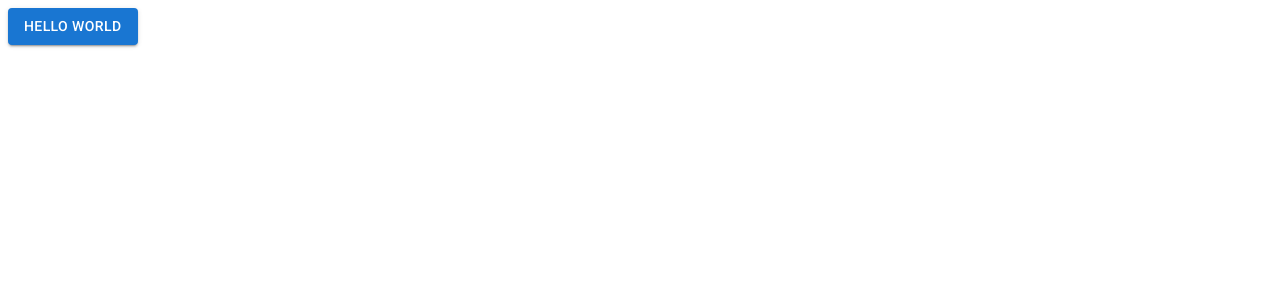
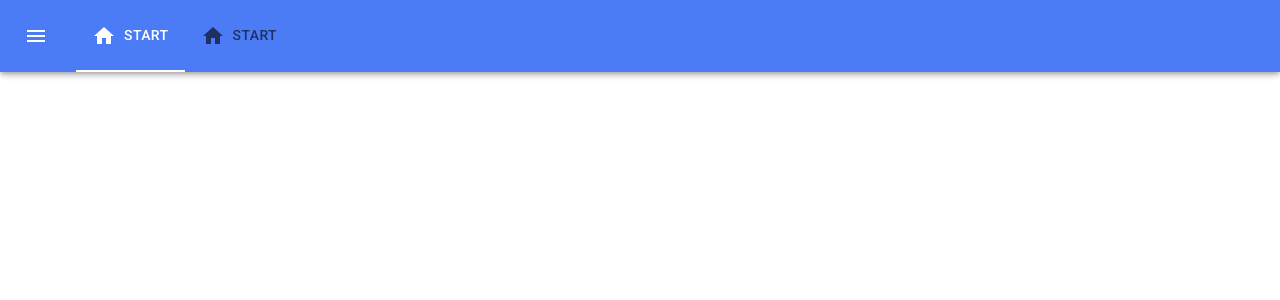
Before and after one commit to Politi-cz/politicz-fe-react-legacy, a React (Create React App) app: page / in a window 1280 px wide. Shown: the top 300 px of the page. Built offline with nearby package versions, Linux system fonts and the light colour scheme.

Commit message:
Created navbar, changed pallet colors

```diff
--- a/src/App.tsx
+++ b/src/App.tsx
@@ -1,10 +1,26 @@
 import Button from '@mui/material/Button';
+import {} from '@mui/material/colors';
+import { createTheme, ThemeProvider } from '@mui/material/styles';
 import React from 'react';
 import './App.scss';
+import { Navbar } from './components/Navbar';
 
 function App() {
+  const theme = createTheme({
+    palette: {
+      primary: {
+        main: '#4B7BF5',
+      },
+      secondary: {
+        main: '#FFF',
+      },
+    },
+  });
+
   return (
-    <Button variant="contained">Hello World</Button>
+    <ThemeProvider theme={theme}>
+      <Navbar />
+    </ThemeProvider>
   );
 }
 
--- /dev/null
+++ b/src/components/Navbar.tsx
@@ -0,0 +1,40 @@
+import { AppBar, Box, IconButton, Tab, Tabs, Toolbar } from '@mui/material';
+import MenuIcon from '@mui/icons-material/Menu';
+import { useState } from 'react';
+import HomeIcon from '@mui/icons-material/Home';
+
+export function Navbar() {
+  const [tabs, setUseTabs] = useState(0);
+
+  const handleTabChange = (event: React.SyntheticEvent, newValue: number) => {
+    setUseTabs(newValue);
+  };
+
+  return (
+    <Box sx={{ flexGrow: 1 }}>
+      <AppBar>
+        <Toolbar>
+          <IconButton
+            size="large"
+            edge="start"
+            color="secondary"
+            aria-label="menu"
+            sx={{ mr: 2 }}
+          >
+            <MenuIcon />
+          </IconButton>
+          <Tabs
+            textColor='secondary'
+            indicatorColor='secondary'
+            value={tabs}
+            onChange={handleTabChange}
+          >
+            <Tab icon={<HomeIcon />} iconPosition="start" label="start" />
+            <Tab icon={<HomeIcon />} iconPosition="start" label="start" />
+
+          </Tabs>
+        </Toolbar>
+      </AppBar>
+    </Box>
+  );
+}
```
